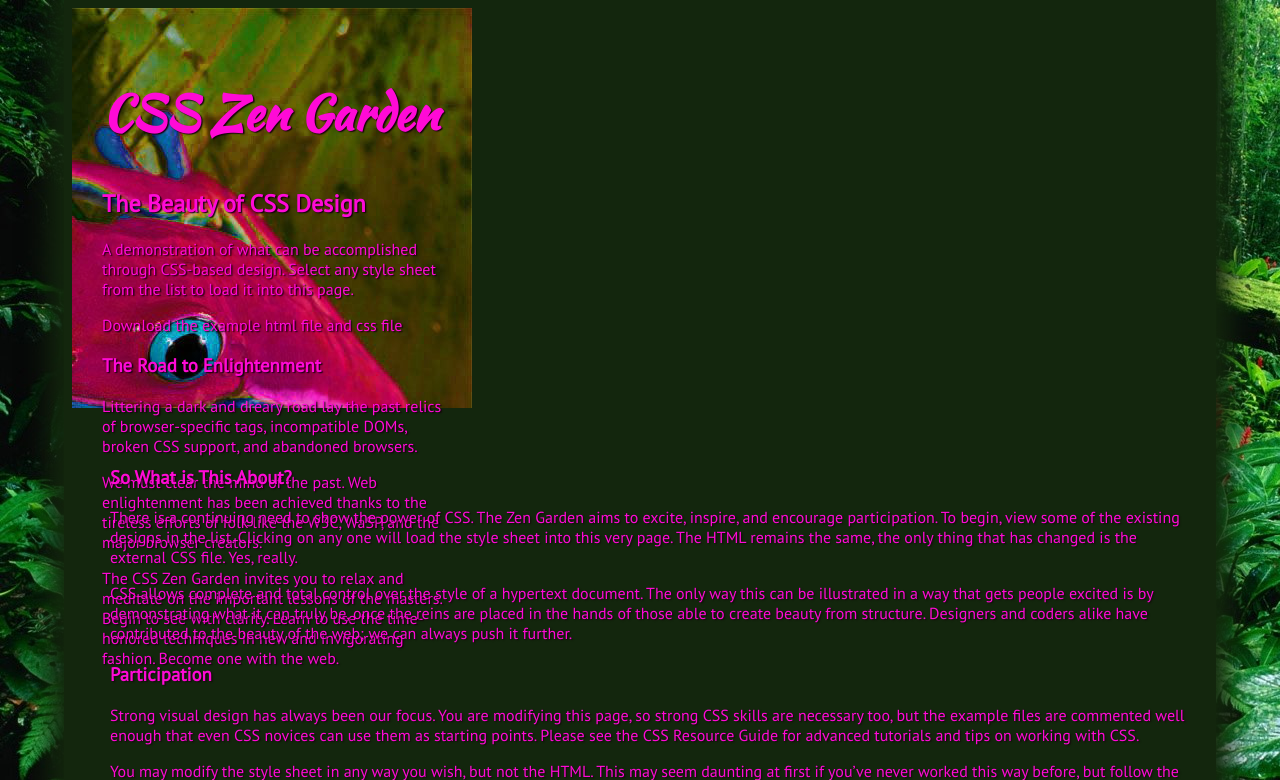
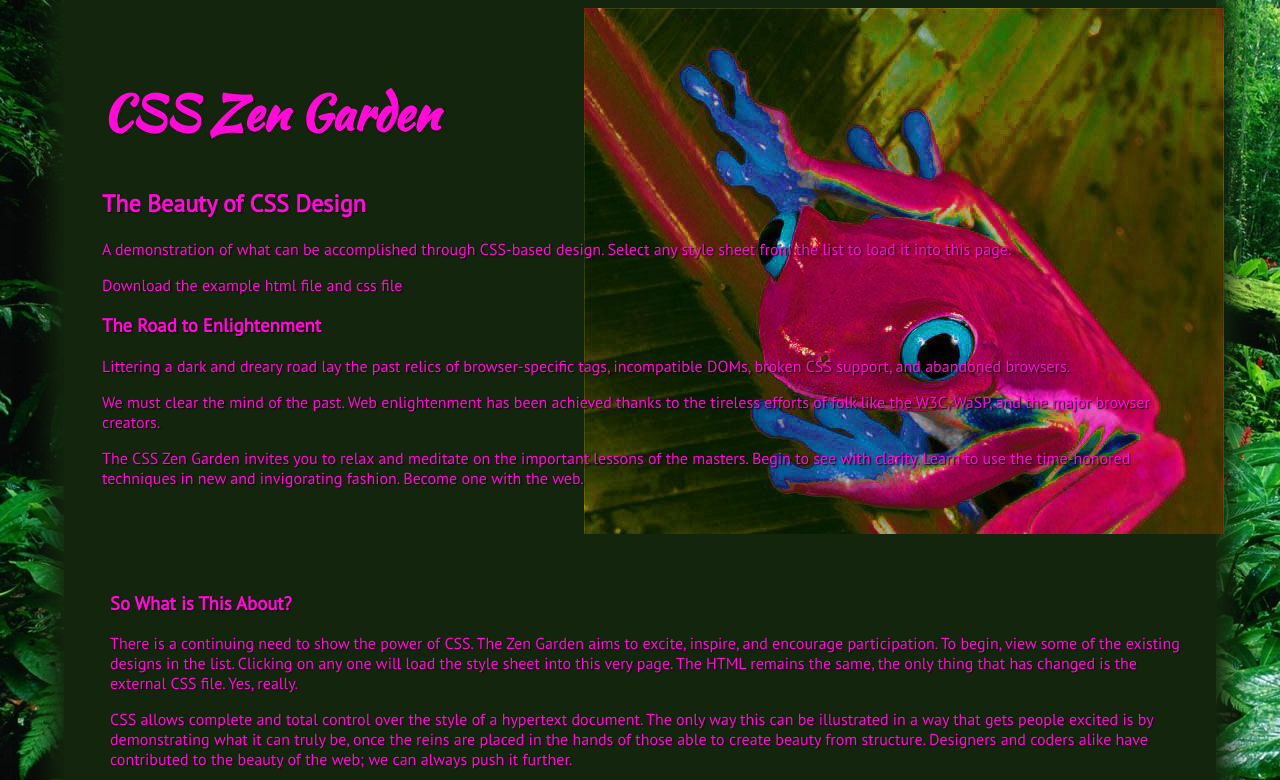
Before and after one commit to micahwelf/micahwelf.github.io, a web app: file zen_garden/index.html in a window 1280 px wide. Shown: the top 780 px of the page. Run offline with its HTML, style and script files only (its server is not run), Linux system fonts and the light colour scheme; some libraries are stand-ins or nearby versions; some web fonts are replaced.

Commit message:
Update page.css

```diff
--- a/zen_garden/css/page.css
+++ b/zen_garden/css/page.css
@@ -7,9 +7,6 @@
       background-size
 	width:10%;
     	height: auto;
-	right: 2rem;
-	width: 25rem;
-	height: 25rem;
 
 }
 
```
